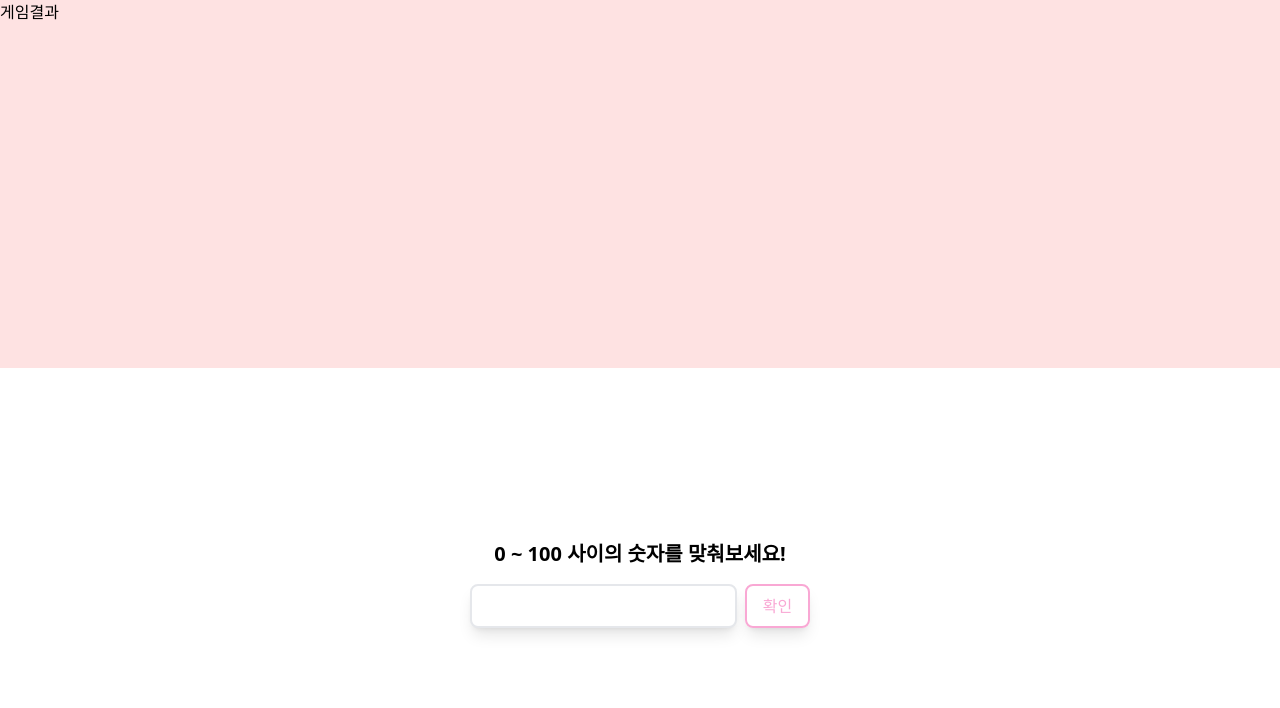
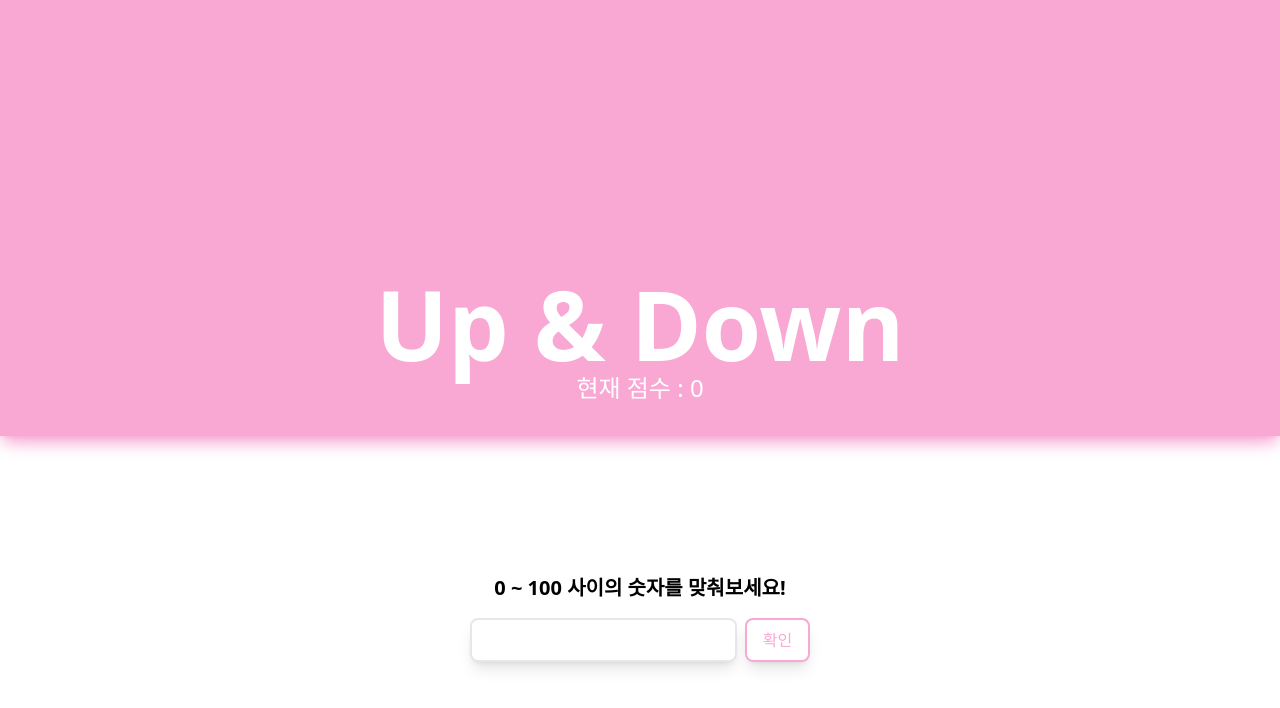
Before and after one commit to h662/BCS3-P2-UpDown, a React (Create React App) app: page / in a window 1280 px wide. Shown: the top 708 px of the page. Built offline with nearby package versions, Linux system fonts and the light colour scheme.

Commit message:
Game Result UI fin

```diff
--- a/src/components/GameResult.jsx
+++ b/src/components/GameResult.jsx
@@ -1,5 +1,12 @@
 const GameResult = () => {
-  return <div className="bg-red-100 w-full grow">게임결과</div>;
+  const point = localStorage.getItem("point") | 0;
+
+  return (
+    <div className="bg-pink-300 w-full grow flex flex-col justify-end items-center text-white pb-8 shadow-pink-300 shadow-lg">
+      <div className="text-8xl font-black">Up & Down</div>
+      <div className="text-2xl">현재 점수 : {point}</div>
+    </div>
+  );
 };
 
 export default GameResult;
```
